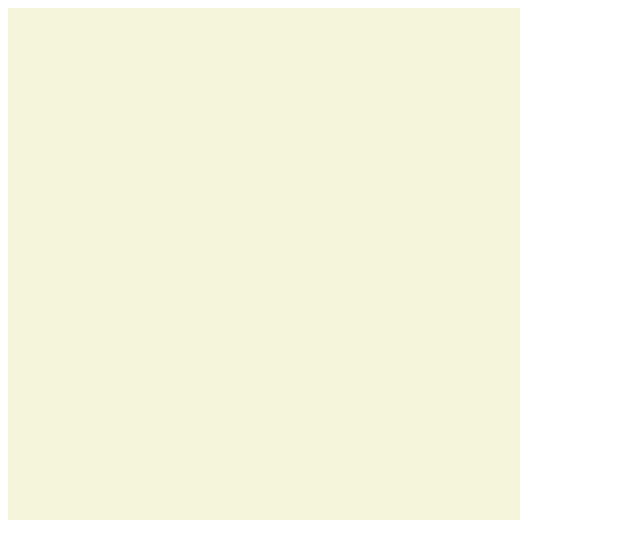
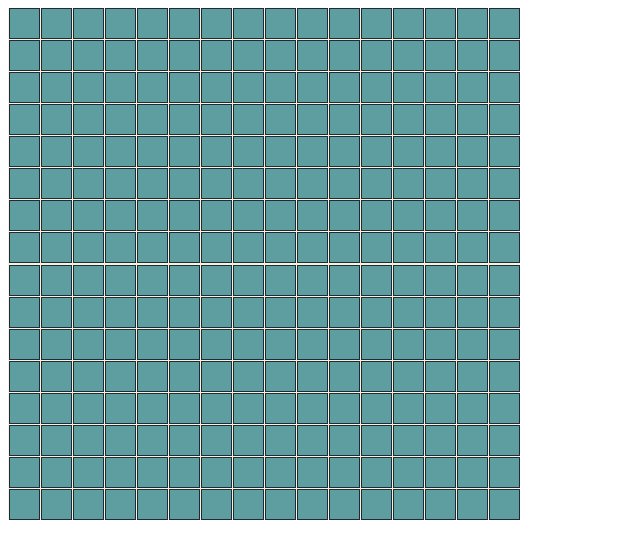
Before and after one commit to ARParizi/Odin-Project--Etch-a-Sketch, a plain HTML site: page index.html in a window 1280 px wide. Shown: the whole page, without its empty margins (0-640 px from the left). Drawn offline with Linux system fonts and the light colour scheme.

Commit message:
Create a 16x16 grid

```diff
--- a/javascript.js
+++ b/javascript.js
@@ -0,0 +1,14 @@
+const gridContainer = document.querySelector('#grid-container');
+
+
+const pixelArr = [];
+for (let i = 0; i < 16; i++) {
+    for (let j = 0; j < 16; j++) {
+        pixelArr.push(document.createElement('div'));
+    }
+}
+
+for (let i =0; i < 16*16; i++)
+{
+    gridContainer.appendChild(pixelArr[i]);
+}
--- a/style.css
+++ b/style.css
@@ -2,8 +2,15 @@
     background-color:  beige;
     width: 512px;
     height: 512px;
+    display: flex;
+    flex-wrap: wrap;
+    gap: 1px;
+    justify-content: center;
 }
 
 #grid-container div {
     background-color:  cadetblue;
+    width: 29px;
+    height: 29px;
+    border: 1px solid #1f2937;
 }
```
